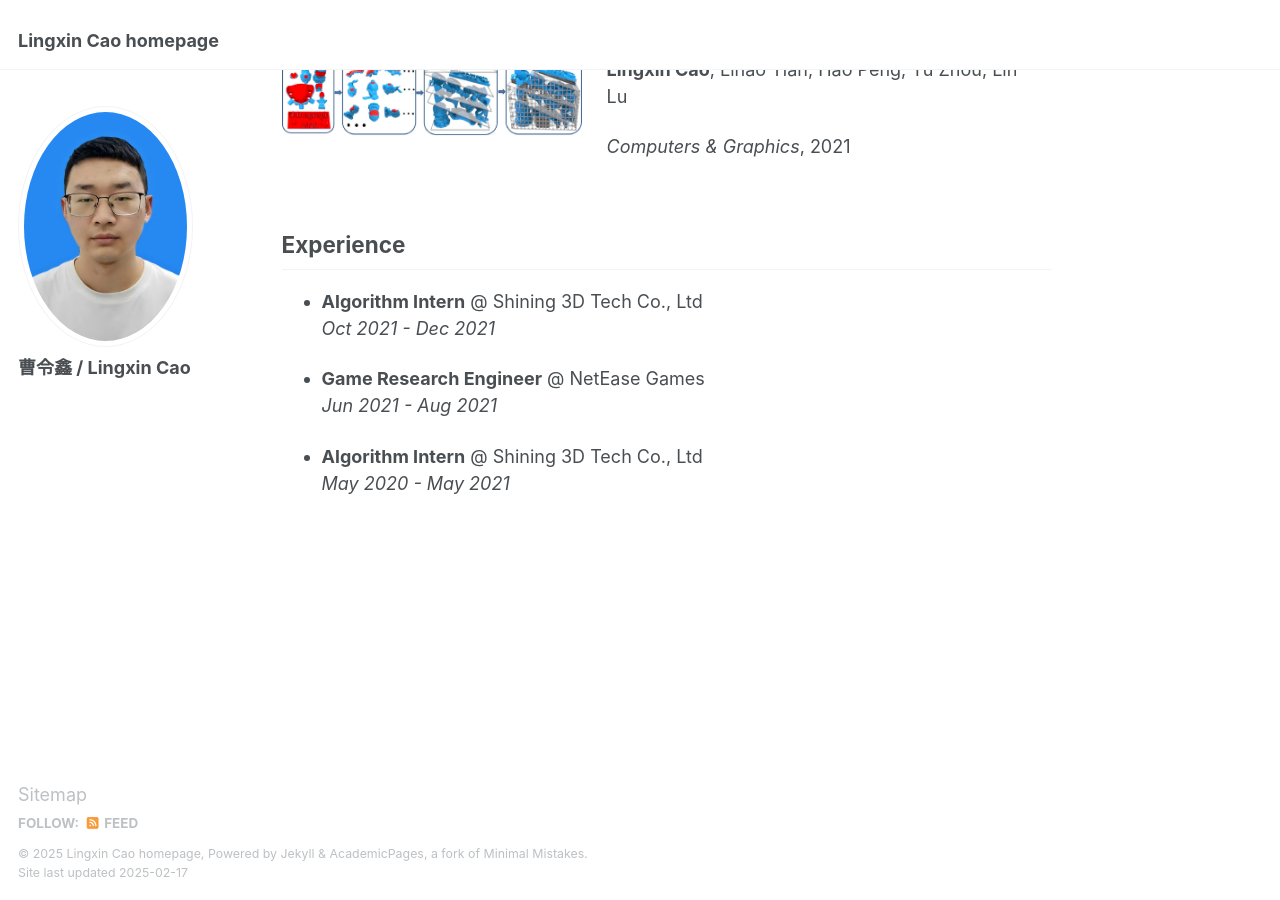
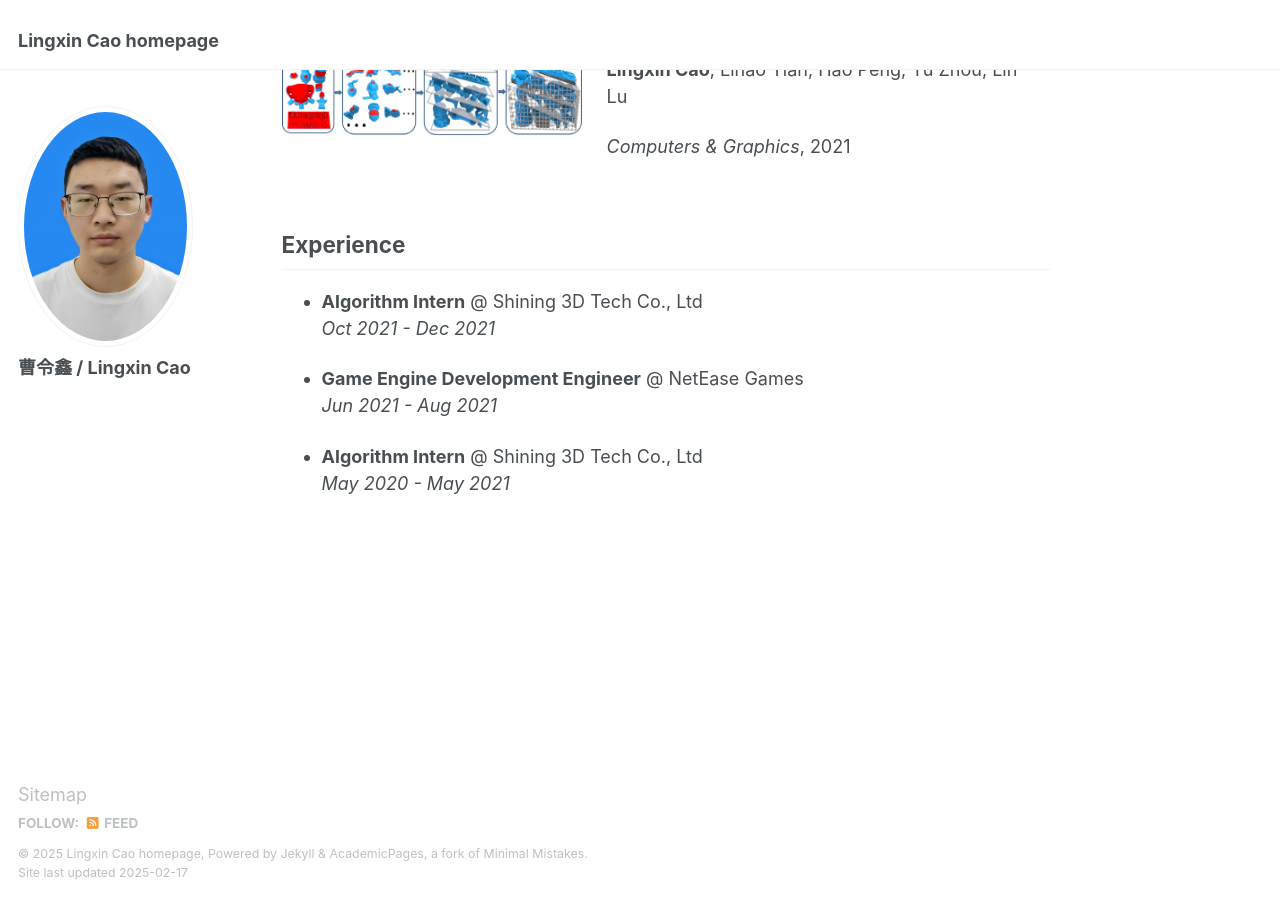
Before and after one commit to for-heart-peace/Lingxin-Cao-Homepage, a Jekyll site: the page built from _pages/about.md, in a window 1280 px wide and 900 px high, scrolled down 2016 px. Built offline with Jekyll 4.4.1, drawn with Linux system fonts in a browser that asks for light colours.

Commit message:
Update about.md

```diff
--- a/_pages/about.md
+++ b/_pages/about.md
@@ -181,7 +181,7 @@ My research interests include computer graphics and intelligent manufacturing. C
 - **Algorithm Intern** @ Shining 3D Tech Co., Ltd
   *Oct 2021 - Dec 2021*
 
-- **Game Research Engineer** @ NetEase Games
+- **Game Engine Development Engineer** @ NetEase Games
   *Jun 2021 - Aug 2021*
 
 - **Algorithm Intern** @ Shining 3D Tech Co., Ltd
```
